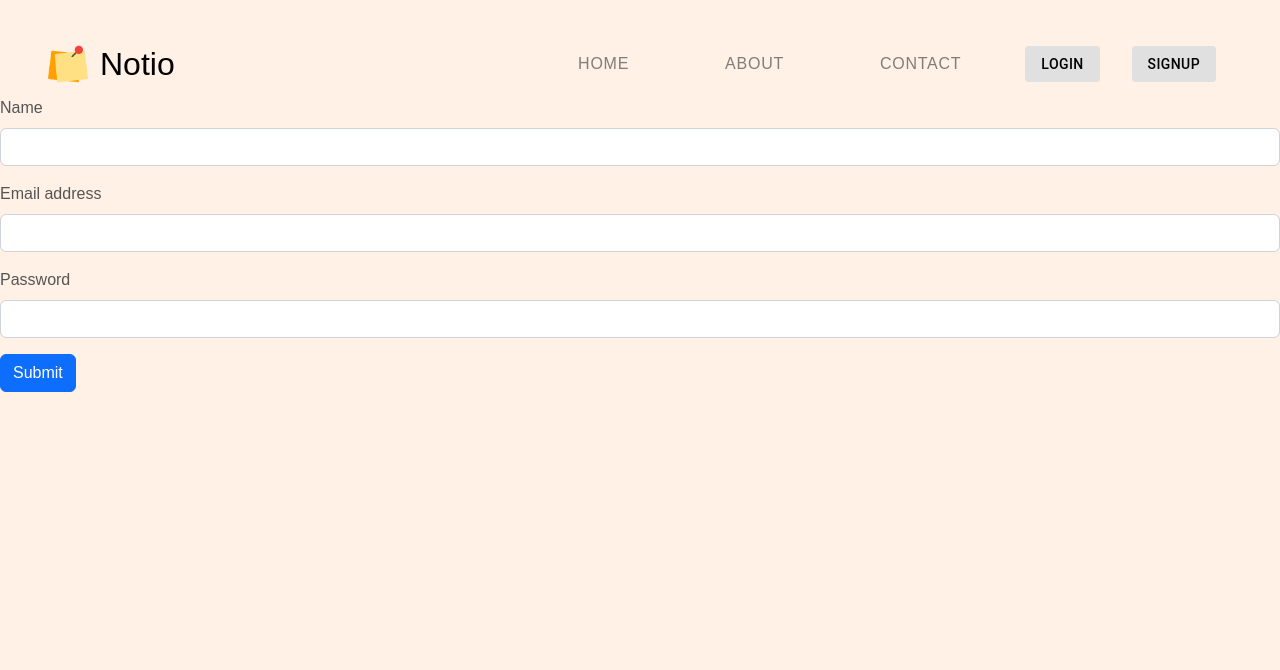
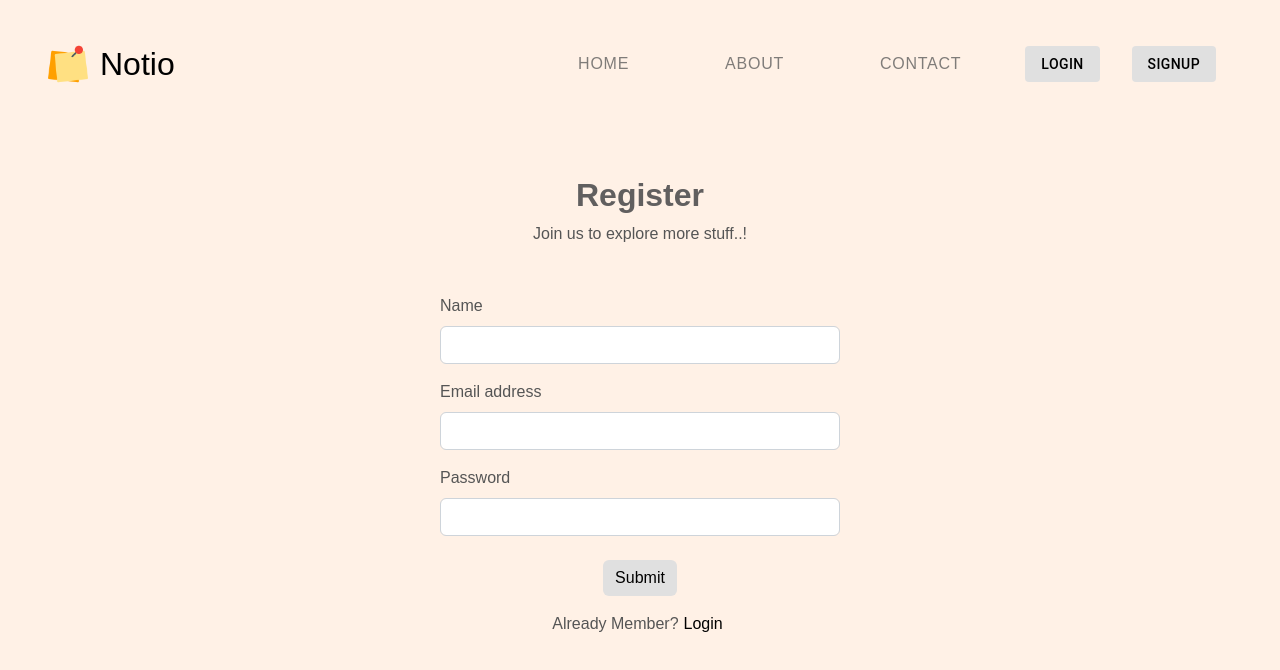
Before and after one commit to Himanshu-Rishi/Notio, a React (Create React App) app: page /signup in a window 1280 px wide. Shown: the top 670 px of the page. Built offline with nearby package versions, Linux system fonts and the light colour scheme; no server answers.

Commit message:
Register page design completed.

```diff
--- a/src/components/Login.js
+++ b/src/components/Login.js
@@ -1,6 +1,6 @@
 import React, { useState } from 'react'
 import { Toaster, toast } from 'react-hot-toast';
-import { useNavigate } from 'react-router-dom';
+import { Link, useNavigate } from 'react-router-dom';
 
 const Login = () => {
     let navigate = useNavigate();
@@ -69,11 +69,12 @@ const Login = () => {
             />
           </div>
           <div style={{display: "flex", justifyContent: "center", marginTop: "1.5rem"}}>
-          <button type="submit" className="btn btn-primary">
+          <button type="submit" className="btn btn-primary" style={{backgroundColor: "#e0e0e0", color: 'black', border: "none"}}>
             Submit
           </button>
           </div>
         </form>
+        <p className="bottom__heading">Not a Member?<Link className='bottom__heading_link' to="/signup">Register</Link></p>
       </div>
     </>
   );
--- a/src/components/Navbar.js
+++ b/src/components/Navbar.js
@@ -39,10 +39,12 @@ export default function Navbar() {
   }, [active_page]);
   return (
     <div className="navbar__container">
+        <Link to="/" style={{color: "black"}}>
       <div className="title__section">
         <img src="/assets/logo.png" alt="Notio Logo" />
         <span className="site__title">Notio</span>
       </div>
+        </Link>
       <div className="navbar__link_section">
         <Link to="/" className="navbar__link active nav-link-fade-up">
           HOME
--- a/src/components/SignUp.js
+++ b/src/components/SignUp.js
@@ -1,6 +1,6 @@
 import React, { useState } from 'react'
 import { Toaster, toast } from 'react-hot-toast';
-import { useNavigate } from 'react-router-dom';
+import { Link, useNavigate } from 'react-router-dom';
 const SignUp = () => {
     let navigate = useNavigate();
     const [credentials, setcredentials] = useState({name: "", email: "", password: ""});
@@ -35,25 +35,81 @@ const SignUp = () => {
     }
   return (
     <>
-    <Toaster reverseOrder={false} position='top-center' />
-      <form onSubmit={handleSubmit}>
+      <Toaster reverseOrder={false} position="top-center" />
+      <div className="login__box">
+        <h2 className="login__heading">Register</h2>
+        <p className="login__subheading">Join us to explore more stuff..!</p>
+        <form className="login__container login__form" onSubmit={handleSubmit}>
           <div className="mb-3">
-              <label htmlFor="user_name" className="form-label">Name</label>
-              <input type="text" className="form-control" id="user_name" aria-describedby="emailHelp" name='name' value={credentials.name} onChange={onChange} />
+            <label htmlFor="user_name" className="form-label">
+              Name
+            </label>
+            <input
+              type="text"
+              className="form-control"
+              id="user_name"
+              aria-describedby="emailHelp"
+              name="name"
+              value={credentials.name}
+              onChange={onChange}
+            />
           </div>
           <div className="mb-3">
-              <label htmlFor="user_email" className="form-label">Email address</label>
-              <input type="email" className="form-control" id="user_email" aria-describedby="emailHelp" name='email' value={credentials.email} onChange={onChange} />
+            <label htmlFor="user_email" className="form-label">
+              Email address
+            </label>
+            <input
+              type="email"
+              className="form-control"
+              id="user_email"
+              aria-describedby="emailHelp"
+              name="email"
+              value={credentials.email}
+              onChange={onChange}
+            />
           </div>
           <div className="mb-3">
-              <label htmlFor="user_password" className="form-label">Password</label>
-              <input type="password" className="form-control" id="user_password" name='password' value={credentials.password} onChange={onChange} />
+            <label htmlFor="user_password" className="form-label">
+              Password
+            </label>
+            <input
+              type="password"
+              className="form-control"
+              id="user_password"
+              name="password"
+              value={credentials.password}
+              onChange={onChange}
+            />
           </div>
-          <button type="submit" className="btn btn-primary">Submit</button>
-      </form>
+          <div
+            style={{
+              display: "flex",
+              justifyContent: "center",
+              marginTop: "1.5rem",
+            }}
+          >
+            <button
+              type="submit"
+              className="btn btn-primary"
+              style={{
+                backgroundColor: "#e0e0e0",
+                color: "black",
+                border: "none",
+              }}
+            >
+              Submit
+            </button>
+          </div>
+        </form>
+        <p className="bottom__heading">
+          Already Member?
+          <Link className="bottom__heading_link" to="/login">
+            Login
+          </Link>
+        </p>
+      </div>
     </>
-
-  )
+  );
 }
 
 export default SignUp
--- a/src/index.css
+++ b/src/index.css
@@ -187,7 +187,6 @@ a {
   width: 2.5rem;
   margin-right: var(--mb-0-75);
 }
-
 .profile__section {
   width: max-content;
 }
@@ -241,11 +240,6 @@ a {
   font-size: 2.75rem;
 }
 
-.login__box
-{
-
-}
-
 .login__container
 {
   max-width: 25rem;
@@ -272,3 +266,21 @@ a {
 {
   text-align: center;
 }
+
+.bottom__heading
+{
+  text-align: center;
+  margin-top: 1rem;
+}
+
+
+.bottom__heading_link
+{
+  color: black;
+  padding: 5px;
+}
+
+.bottom__heading_link:hover
+{
+  color: darkgray;
+}
```
